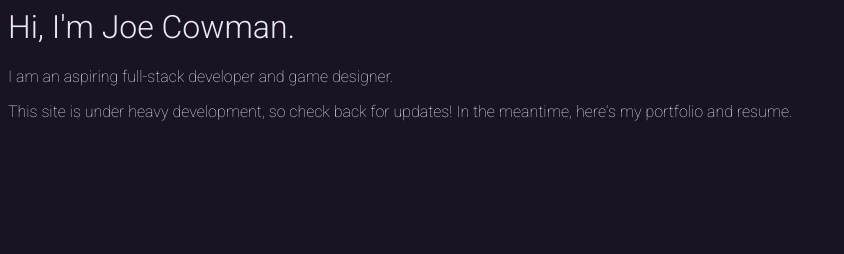
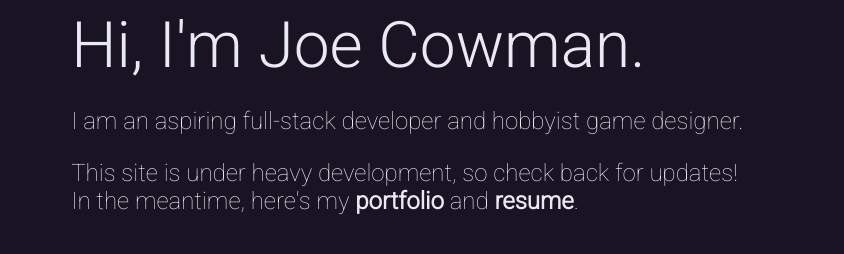
Before and after one commit to jcowman2/personal-website, a plain HTML site: page home1.2/index.html in a window 1280 px wide. Shown: the whole page, without its empty margins (0-844 px from the left). Drawn offline with Linux system fonts and the light colour scheme.

Commit message:
Added hyperlink placeholders and style

```diff
--- a/home1.2/home_stylesheet.sass
+++ b/home1.2/home_stylesheet.sass
@@ -7,6 +7,9 @@ $catamaran-font: 'Catamaran', sans-serif
 //remove line above if unused
 $dark-purple: #1A1323
 $ivory: #E8E9F3
+$gold: #F49D37
+$sky-blue: #3F88C5
+$cherry: #D72638
 
 body
   background-color: $dark-purple
@@ -14,5 +17,24 @@ body
   color: $ivory
   font-weight: 100
 
+main
+  width: 90%
+  margin: auto
+
 h1
+  font-size: 64px
   font-weight: 300
+
+p
+  font-size: 24px
+
+  a
+    color: $ivory
+    font-weight: bold
+    text-decoration: none
+  a:hover
+    color: $gold
+
+.wowDiv
+  h1
+    margin-bottom: 0px
--- a/home1.2/index.html
+++ b/home1.2/index.html
@@ -9,11 +9,12 @@
 </head>
 <body>
   <main>
-    <div id="welcome" class="animDiv">
+    <div id="welcome" class="wowDiv">
       <h1>Hi, I'm Joe Cowman.</h1>
       <div class="innerContent">
-        <p>I am an aspiring full-stack developer and game designer.</p>
-        <p>This site is under heavy development, so check back for updates! In the meantime, here's my portfolio and resume.</p>
+        <p>I am an aspiring full-stack developer and hobbyist game designer.</p>
+        <p>This site is under heavy development, so check back for updates! <br>
+          In the meantime, here's my <a href="#">portfolio</a> and <a href="#">resume</a>.</p>
       </div>
     </div>
   </main>
```
Also changed, not shown: home1.2/home_stylesheet.css, 1 other file.
